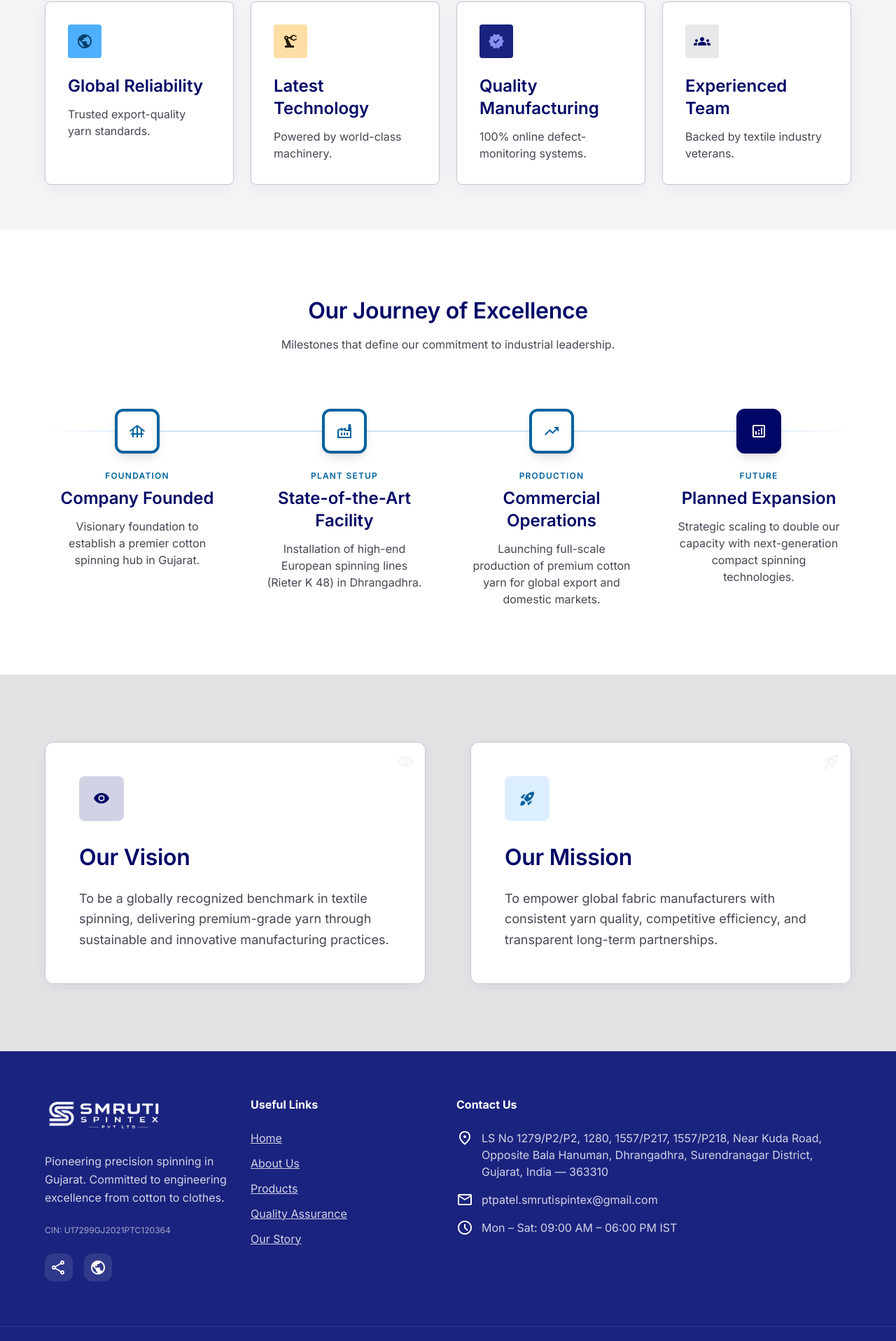
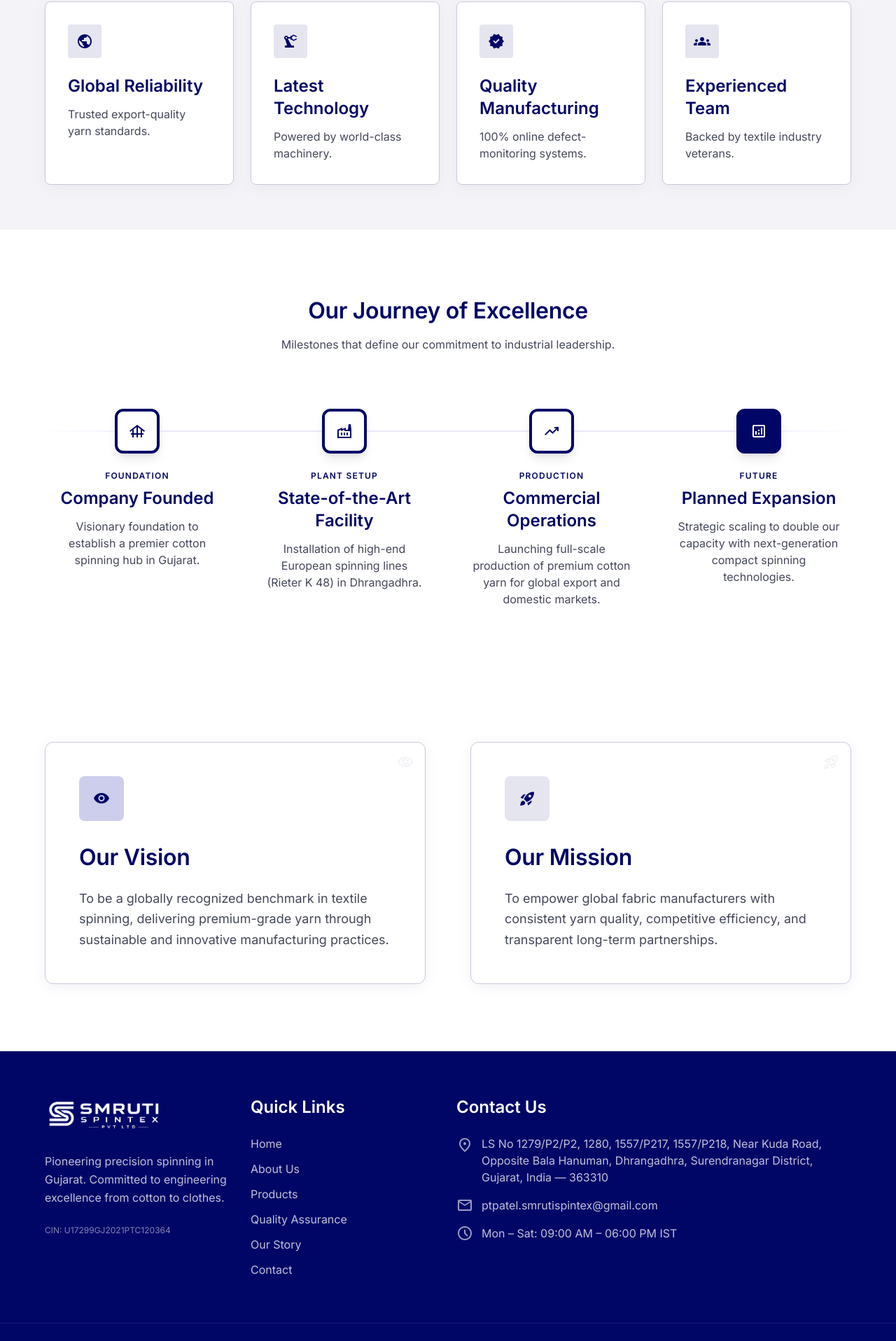
Before and after one commit to LumosLogic-Dhruv/Smruti_Spintex-, a React (Vite) app: page /about in a window 1280 px wide. Shown: the part 858-2774 px from the top of the page at 70% size. Built offline with nearby package versions, Linux system fonts and the light colour scheme.

Commit message:
refactor: Enhance UI consistency and add ripple effect to buttons across multiple components

```diff
--- a/src/components/Footer.jsx
+++ b/src/components/Footer.jsx
@@ -1,49 +1,44 @@
 import React from 'react';
 import { Link } from 'react-router-dom';
 
+const navLinks = [
+  { label: 'Home', to: '/' },
+  { label: 'About Us', to: '/about' },
+  { label: 'Products', to: '/products' },
+  { label: 'Quality Assurance', to: '/quality' },
+  { label: 'Our Story', to: '/our-story' },
+  { label: 'Contact', to: '/contact' },
+];
+
 export default function Footer() {
   return (
-    <footer className="w-full bg-primary-container text-white">
+    <footer className="w-full bg-primary text-white">
       <div className="grid grid-cols-1 md:grid-cols-4 gap-gutter px-4 md:px-margin-desktop py-16 max-w-container-max mx-auto">
         {/* Brand */}
         <div className="space-y-6">
-          <div>
           <img
             src="/Horizontal%20Logo.svg"
             alt="Smruti Spintex Pvt Ltd"
             className="h-14 w-auto"
             style={{ filter: 'brightness(0) invert(1)' }}
           />
-          </div>
-          <p className="font-body-md text-body-md opacity-80 max-w-xs leading-relaxed">
+          <p className="font-body-md text-body-md text-white/75 max-w-xs leading-relaxed">
             Pioneering precision spinning in Gujarat. Committed to engineering excellence from cotton to clothes.
           </p>
-          <p className="text-xs opacity-60 leading-relaxed">
+          <p className="text-xs text-white/50 leading-relaxed">
             CIN: U17299GJ2021PTC120364
           </p>
-          <div className="flex gap-4">
-            <a className="w-10 h-10 rounded-full bg-white/10 flex items-center justify-center hover:bg-white/20 transition-all text-white" href="#" aria-label="Share">
-              <span className="material-symbols-outlined text-sm">share</span>
-            </a>
-            <a className="w-10 h-10 rounded-full bg-white/10 flex items-center justify-center hover:bg-white/20 transition-all text-white" href="#" aria-label="Website">
-              <span className="material-symbols-outlined text-sm">public</span>
-            </a>
-          </div>
         </div>
 
-        {/* Links */}
+        {/* Navigation Links */}
         <div>
-          <h4 className="font-body-lg font-bold text-white mb-6">Useful Links</h4>
-          <ul className="space-y-3 font-body-md text-body-md text-white/80">
-            {[
-              { label: 'Home', to: '/' },
-              { label: 'About Us', to: '/about' },
-              { label: 'Products', to: '/products' },
-              { label: 'Quality Assurance', to: '/quality' },
-              { label: 'Our Story', to: '/our-story' },
-            ].map(({ label, to }) => (
+          <h4 className="font-headline-md text-headline-md text-white mb-6">Quick Links</h4>
+          <ul className="space-y-3">
+            {navLinks.map(({ label, to }) => (
               <li key={to}>
-                <Link to={to} className="underline hover:text-white transition-colors">{label}</Link>
+                <Link to={to} className="footer-link font-body-md text-body-md text-white/75 hover:text-white">
+                  {label}
+                </Link>
               </li>
             ))}
           </ul>
@@ -51,33 +46,30 @@ export default function Footer() {
 
         {/* Contact */}
         <div className="col-span-1 md:col-span-2">
-          <h4 className="font-body-lg font-bold text-white mb-6">Contact Us</h4>
-          <div className="space-y-4 font-body-md text-body-md text-white/80">
+          <h4 className="font-headline-md text-headline-md text-white mb-6">Contact Us</h4>
+          <div className="space-y-4 font-body-md text-body-md text-white/75">
             <div className="flex items-start gap-3">
-              <span className="material-symbols-outlined text-white shrink-0 text-[20px]">location_on</span>
+              <span className="material-symbols-outlined text-white/60 shrink-0 text-[20px] mt-0.5">location_on</span>
               <span>LS No 1279/P2/P2, 1280, 1557/P217, 1557/P218, Near Kuda Road, Opposite Bala Hanuman, Dhrangadhra, Surendranagar District, Gujarat, India — 363310</span>
             </div>
             <div className="flex items-center gap-3">
-              <span className="material-symbols-outlined text-white shrink-0 text-[20px]">mail</span>
-              <a href="mailto:ptpatel.smrutispintex@gmail.com" className="hover:text-white transition-colors">
+              <span className="material-symbols-outlined text-white/60 shrink-0 text-[20px]">mail</span>
+              <a href="mailto:ptpatel.smrutispintex@gmail.com" className="footer-link hover:text-white">
                 ptpatel.smrutispintex@gmail.com
               </a>
             </div>
             <div className="flex items-center gap-3">
-              <span className="material-symbols-outlined text-white shrink-0 text-[20px]">schedule</span>
+              <span className="material-symbols-outlined text-white/60 shrink-0 text-[20px]">schedule</span>
               <span>Mon – Sat: 09:00 AM – 06:00 PM IST</span>
             </div>
           </div>
         </div>
       </div>
 
-      <div className="border-t border-white/10 px-4 md:px-margin-desktop py-8 max-w-container-max mx-auto text-center md:text-left flex flex-col md:flex-row justify-between items-center font-label-sm text-label-sm text-white/60 gap-4">
-        <p>Copyright © 2026 Smruti Spintex Private Limited. All Rights Reserved.</p>
-        <div className="flex gap-6">
-          <a className="hover:text-white transition-colors" href="#">Privacy Policy</a>
-          <a className="hover:text-white transition-colors" href="#">Terms of Service</a>
-          <Link className="hover:text-white transition-colors" to="/contact">Contact</Link>
-        </div>
+      {/* Bottom bar */}
+      <div className="border-t border-white/10 px-4 md:px-margin-desktop py-6 max-w-container-max mx-auto text-center md:text-left flex flex-col md:flex-row justify-between items-center font-label-sm text-label-sm text-white/50 gap-3">
+        <p>© 2026 Smruti Spintex Private Limited. All Rights Reserved.</p>
+        <p className="text-white/30 text-xs">Designed with precision. Built for excellence.</p>
       </div>
     </footer>
   );
--- a/src/components/Navbar.jsx
+++ b/src/components/Navbar.jsx
@@ -56,7 +56,7 @@ export default function Navbar() {
         {/* CTA */}
         <button
           onClick={() => navigate('/contact')}
-          className="hidden md:block bg-primary text-on-primary px-6 py-2 rounded-lg font-label-sm text-label-sm hover:bg-primary-container transition-all uppercase tracking-widest"
+          className="ripple-btn btn-fill btn-fill-white hidden md:block px-6 py-2 rounded-lg font-label-sm text-label-sm uppercase tracking-widest border border-primary"
         >
           Get a Quote
         </button>
@@ -92,7 +92,7 @@ export default function Navbar() {
             ))}
             <button
               onClick={() => { setMenuOpen(false); navigate('/contact'); }}
-              className="mt-2 bg-primary text-on-primary py-3 rounded-lg font-label-sm text-label-sm uppercase tracking-widest"
+              className="ripple-btn btn-fill btn-fill-white mt-2 py-3 rounded-lg font-label-sm text-label-sm uppercase tracking-widest border border-primary"
             >
               Get a Quote
             </button>
--- a/src/index.css
+++ b/src/index.css
@@ -1,26 +1,26 @@
 @import "tailwindcss";
 
 @theme {
-  /* Stitch Design Color Palette */
+  /* Single blue brand color: #000666 */
   --color-primary: #000666;
   --color-on-primary: #ffffff;
-  --color-primary-container: #1a237e;
-  --color-on-primary-container: #8690ee;
-  --color-primary-fixed: #e0e0ff;
-  --color-primary-fixed-dim: #bdc2ff;
-  --color-on-primary-fixed: #000767;
-  --color-on-primary-fixed-variant: #343d96;
-  --color-inverse-primary: #bdc2ff;
-  --color-surface-tint: #4c56af;
+  --color-primary-container: #000b99;
+  --color-on-primary-container: #c8caff;
+  --color-primary-fixed: #e8e8ff;
+  --color-primary-fixed-dim: #b8baff;
+  --color-on-primary-fixed: #000666;
+  --color-on-primary-fixed-variant: #000999;
+  --color-inverse-primary: #b8baff;
+  --color-surface-tint: #000666;
 
-  --color-secondary: #00629d;
+  --color-secondary: #000666;
   --color-on-secondary: #ffffff;
-  --color-secondary-container: #4fafff;
-  --color-on-secondary-container: #004069;
-  --color-secondary-fixed: #cfe5ff;
-  --color-secondary-fixed-dim: #99cbff;
-  --color-on-secondary-fixed: #001d34;
-  --color-on-secondary-fixed-variant: #004a78;
+  --color-secondary-container: #000b99;
+  --color-on-secondary-container: #c8caff;
+  --color-secondary-fixed: #e8e8ff;
+  --color-secondary-fixed-dim: #b8baff;
+  --color-on-secondary-fixed: #000666;
+  --color-on-secondary-fixed-variant: #000999;
 
   --color-tertiary: #251800;
   --color-on-tertiary: #ffffff;
@@ -36,26 +36,26 @@
   --color-error-container: #ffdad6;
   --color-on-error-container: #93000a;
 
-  --color-background: #f8f9fa;
-  --color-on-background: #191c1d;
+  --color-background: #ffffff;
+  --color-on-background: #111111;
 
-  --color-surface: #f8f9fa;
-  --color-surface-bright: #f8f9fa;
-  --color-surface-dim: #d9dadb;
-  --color-surface-variant: #e1e3e4;
-  --color-on-surface: #191c1d;
-  --color-on-surface-variant: #454652;
+  --color-surface: #ffffff;
+  --color-surface-bright: #ffffff;
+  --color-surface-dim: #dfe0e1;
+  --color-surface-variant: #e8e8f0;
+  --color-on-surface: #111111;
+  --color-on-surface-variant: #44475a;
   --color-inverse-surface: #2e3132;
   --color-inverse-on-surface: #f0f1f2;
 
   --color-surface-container-lowest: #ffffff;
-  --color-surface-container-low: #f3f4f5;
-  --color-surface-container: #edeeef;
-  --color-surface-container-high: #e7e8e9;
-  --color-surface-container-highest: #e1e3e4;
+  --color-surface-container-low: #f4f4f8;
+  --color-surface-container: #eeeef4;
+  --color-surface-container-high: #e8e8f0;
+  --color-surface-container-highest: #e2e2ec;
 
-  --color-outline: #767683;
-  --color-outline-variant: #c6c5d4;
+  --color-outline: #6e6e8a;
+  --color-outline-variant: #c8c8dc;
 
   /* Font family — Inter only */
   --font-sans: 'Inter', sans-serif;
@@ -120,15 +120,15 @@
 }
 
 @utility card-ambient-shadow {
-  box-shadow: 0 4px 20px rgba(26, 35, 126, 0.05);
+  box-shadow: 0 4px 20px rgba(0, 6, 102, 0.06);
 }
 
 @utility timeline-line-h {
-  background: linear-gradient(90deg, transparent 0%, #cfe5ff 15%, #cfe5ff 85%, transparent 100%);
+  background: linear-gradient(90deg, transparent 0%, #e8e8ff 15%, #e8e8ff 85%, transparent 100%);
 }
 
 @utility timeline-line-v {
-  background: linear-gradient(to bottom, transparent, #00629d 10%, #00629d 90%, transparent);
+  background: linear-gradient(to bottom, transparent, #000666 10%, #000666 90%, transparent);
 }
 
 @utility glass-card {
@@ -145,3 +145,94 @@
     display: none;
   }
 }
+
+/* ── Ripple wave element (injected via JS) ─────────────── */
+.ripple-wave {
+  position: absolute;
+  border-radius: 50%;
+  transform: translate(-50%, -50%) scale(0);
+  animation: ripple-expand 0.55s ease-out forwards;
+  pointer-events: none;
+  background: rgba(255, 255, 255, 0.28);
+}
+
+@keyframes ripple-expand {
+  to {
+    transform: translate(-50%, -50%) scale(4);
+    opacity: 0;
+  }
+}
+
+/* ── Ripple button base (JS ripple targeting only) ─────── */
+.ripple-btn {
+  position: relative;
+  overflow: hidden;
+}
+
+/* ── Fill-from-left hover base ─────────────────────────── */
+.btn-fill {
+  background-size: 200% 100%;
+  background-position: 100% center;
+  transition: background-position 0.4s ease, color 0.35s ease, border-color 0.35s ease;
+  cursor: pointer;
+}
+
+/* Dark (primary #000666) bg → fill white from left on hover */
+.btn-fill-white {
+  background-image: linear-gradient(to right, #ffffff 50%, #000666 50%);
+  color: #ffffff;
+}
+
+/* White/light bg → fill primary from left on hover */
+.btn-fill-primary {
+  background-image: linear-gradient(to right, #000666 50%, #ffffff 50%);
+  color: #000666;
+}
+
+/* Outline on dark bg (border-white) → fill white on hover */
+.btn-fill-outline-white {
+  background-image: linear-gradient(to right, #ffffff 50%, rgba(0,0,0,0) 50%);
+  color: #ffffff;
+}
+
+/* Outline on light bg (border-primary) → fill primary on hover */
+.btn-fill-outline-primary {
+  background-image: linear-gradient(to right, #000666 50%, rgba(0,0,0,0) 50%);
+  color: #000666;
+}
+
+@media (hover: hover) {
+  .btn-fill-white:hover,
+  .btn-fill-outline-white:hover {
+    background-position: 0% center;
+    color: #000666;
+  }
+  .btn-fill-primary:hover,
+  .btn-fill-outline-primary:hover {
+    background-position: 0% center;
+    color: #ffffff;
+  }
+}
+
+/* ── Footer slide-in underline link ───────────────────── */
+.footer-link {
+  position: relative;
+  text-decoration: none;
+  transition: color 0.2s ease;
+  display: inline-block;
+}
+
+.footer-link::after {
+  content: '';
+  position: absolute;
+  bottom: -2px;
+  left: 0;
+  width: 0;
+  height: 1px;
+  background: currentColor;
+  transition: width 0.3s ease;
+}
+
+.footer-link:hover::after {
+  width: 100%;
+}
--- a/src/pages/AboutPage.jsx
+++ b/src/pages/AboutPage.jsx
@@ -20,10 +20,10 @@ function useReveal() {
 }
 
 const pillars = [
-  { icon: 'public', title: 'Global Reliability', desc: 'Trusted export-quality yarn standards.', bg: 'bg-secondary-container', color: 'text-on-secondary-container' },
-  { icon: 'precision_manufacturing', title: 'Latest Technology', desc: 'Powered by world-class machinery.', bg: 'bg-tertiary-fixed', color: 'text-on-tertiary-fixed' },
-  { icon: 'verified', title: 'Quality Manufacturing', desc: '100% online defect-monitoring systems.', bg: 'bg-primary-container', color: 'text-on-primary-container' },
-  { icon: 'groups', title: 'Experienced Team', desc: 'Backed by textile industry veterans.', bg: 'bg-surface-container-high', color: 'text-primary' },
+  { icon: 'public', title: 'Global Reliability', desc: 'Trusted export-quality yarn standards.', bg: 'bg-primary/10', color: 'text-primary' },
+  { icon: 'precision_manufacturing', title: 'Latest Technology', desc: 'Powered by world-class machinery.', bg: 'bg-primary/10', color: 'text-primary' },
+  { icon: 'verified', title: 'Quality Manufacturing', desc: '100% online defect-monitoring systems.', bg: 'bg-primary/10', color: 'text-primary' },
+  { icon: 'groups', title: 'Experienced Team', desc: 'Backed by textile industry veterans.', bg: 'bg-primary/10', color: 'text-primary' },
 ];
 
 const timeline = [
@@ -51,8 +51,8 @@ export default function AboutPage() {
               Smruti Spintex Pvt. Ltd. is a next-generation cotton spinning enterprise located in Dhrangadhra, the heart of Gujarat's premium cotton belt. We integrate advanced level machinery with rigorous process control and a deeply experienced management team. Our mission is to manufacture consistent, export-grade cotton yarn tailored for the global weaving, knitting, and specialty textile industries.
             </p>
             <div className="flex flex-wrap gap-4">
-              <button onClick={() => navigate('/contact')} className="bg-primary text-on-primary px-8 py-3 rounded-lg font-label-sm text-label-sm hover:shadow-lg transition-all">Get in Touch</button>
-              <button onClick={() => navigate('/quality')} className="border-2 border-secondary text-secondary px-8 py-3 rounded-lg font-label-sm text-label-sm hover:bg-secondary/5 transition-all">View Quality</button>
+              <button onClick={() => navigate('/contact')} className="ripple-btn btn-fill btn-fill-white px-8 py-3 rounded-lg font-label-sm text-label-sm border border-primary">Get in Touch</button>
+              <button onClick={() => navigate('/quality')} className="ripple-btn btn-fill btn-fill-outline-primary border-2 border-primary px-8 py-3 rounded-lg font-label-sm text-label-sm">View Quality</button>
             </div>
           </div>
           <div className="relative" ref={reveal}>
@@ -119,7 +119,7 @@ export default function AboutPage() {
       </section>
 
       {/* Vision & Mission */}
-      <section className="py-24 px-4 md:px-margin-desktop bg-surface-container-highest">
+      <section className="py-24 px-4 md:px-margin-desktop bg-white">
         <div className="max-w-container-max mx-auto grid grid-cols-1 lg:grid-cols-2 gap-16">
           <div className="bg-white p-8 md:p-12 rounded-2xl border border-outline-variant card-ambient-shadow relative overflow-hidden group" ref={reveal}>
             <div className="absolute top-0 right-0 p-4 opacity-5 group-hover:opacity-10 transition-opacity">
@@ -140,7 +140,7 @@ export default function AboutPage() {
               <span className="material-symbols-outlined text-[120px] text-primary">rocket_launch</span>
             </div>
             <div className="relative z-10">
-              <div className="w-16 h-16 bg-secondary-container/20 rounded-xl flex items-center justify-center mb-8">
+              <div className="w-16 h-16 bg-primary/10 rounded-xl flex items-center justify-center mb-8">
                 <span className="material-symbols-outlined text-secondary text-4xl" style={{ fontVariationSettings: "'FILL' 1" }}>rocket_launch</span>
               </div>
               <h2 className="font-headline-lg text-headline-lg text-primary mb-6">Our Mission</h2>
```
Also changed, not shown: src/App.jsx (+18 -0 lines), src/pages/ContactPage.jsx (+5 -5 lines), src/pages/HomePage.jsx (+7 -7 lines), src/pages/OurStoryPage.jsx (+5 -5 lines), src/pages/ProductsPage.jsx (+5 -5 lines), src/pages/QualityPage.jsx (+5 -5 lines). Lines whose indentation alone changed are shown as unchanged.
